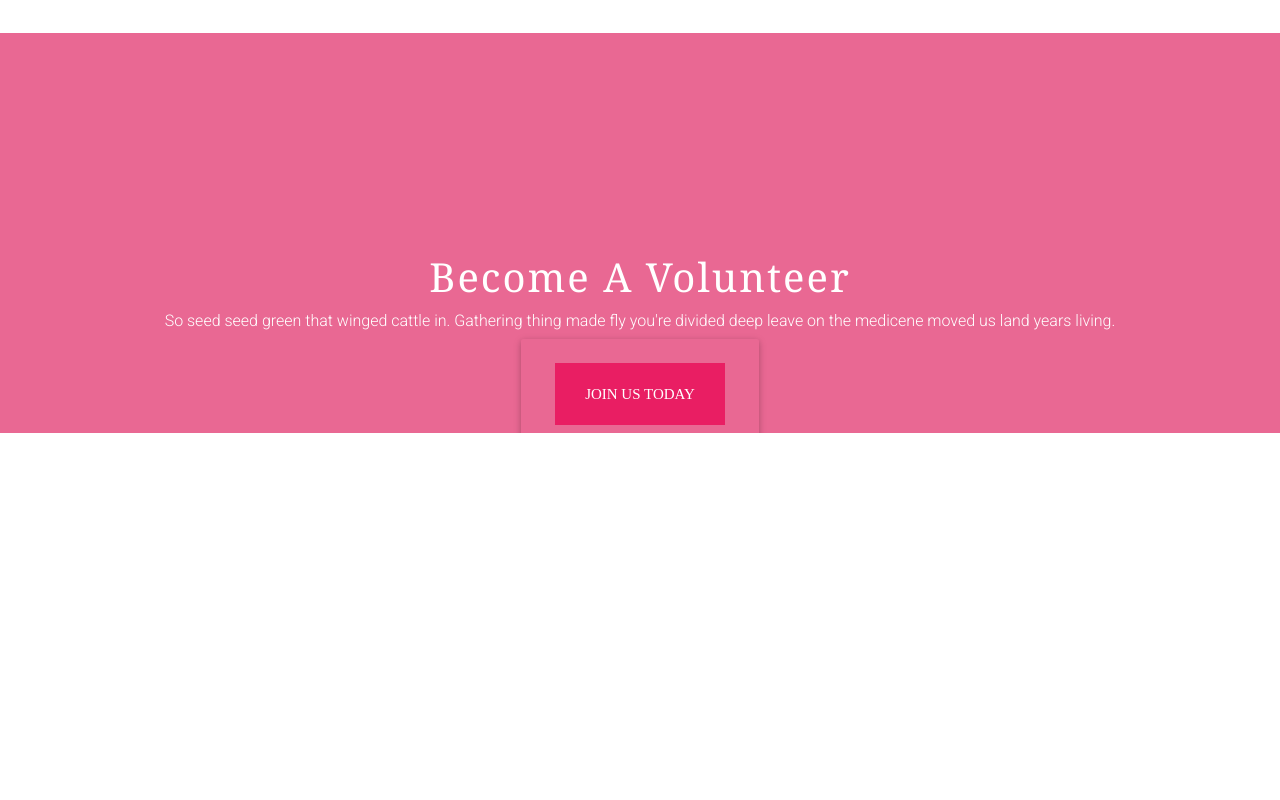
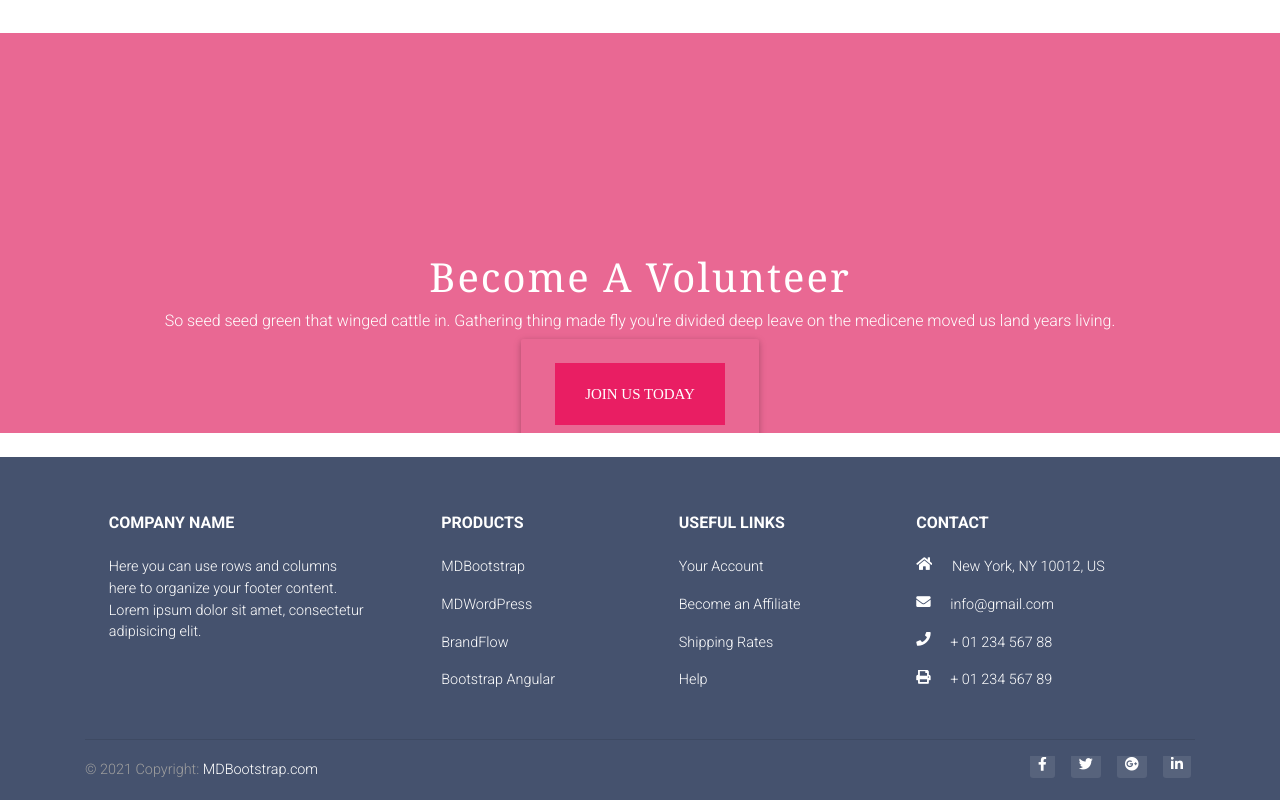
Before and after one commit to Diana-nyamai/CharityFundWebsite, a React (Create React App) app: page / in a window 1280 px wide. Shown: the part 4002-4802 px from the top of the page. Before the commit the page ends 4435 px from the top, so only its background shows below. Built offline with nearby package versions, Linux system fonts and the light colour scheme.

Commit message:
app.js update

```diff
--- a/src/App.js
+++ b/src/App.js
@@ -6,6 +6,7 @@ import EventPage from './Pages/eventpage/EventPage';
 import Homepage from './Pages/homepage/HomePage';
 import ContactPage from './Pages/contactpage/ContactPage';
 import AboutPage from './Pages/aboutpage/AboutPage';
+import Footer from './Navigation/Footer';
 function App() {
   return (
     <Router>
@@ -15,7 +16,7 @@ function App() {
      <Route path="/EventPage" component={EventPage}/>
      <Route path="/ContactPage" component={ContactPage}/>
      <Route path="/AboutPage" component={AboutPage}/>
-    </div>
+     <Footer/></div>
 
     </Router>
   );
```
Also changed, not shown: 1 other file (tests, documents, lock files or other folders).
